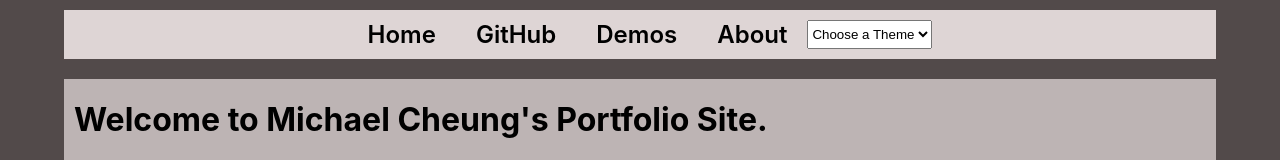
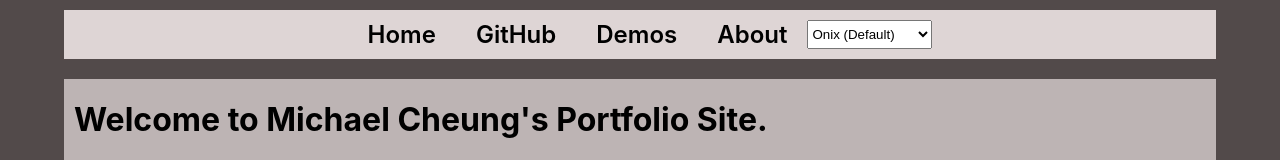
Before and after one commit to Michaelreforged/personal-site, a React (Create React App) app: page / in a window 1280 px wide. Shown: the top 160 px of the page. Built offline with nearby package versions, Linux system fonts and the light colour scheme.

Commit message:
dropdown changes

```diff
--- a/src/Components/ThemeDropDown.js
+++ b/src/Components/ThemeDropDown.js
@@ -2,30 +2,30 @@ import { useContext } from "react"
 import { ThemeContext } from "../Providers/ThemeProvider"
 
 const themes = [
-  'onix',
-  'houndour'
+ {disabled:'true', value:'',text:'Choose a Theme'},
+  {value:'onix', text:'Onix (Default)'},
+  {value:'houndour',text:'Houndour'}
 ]
 
 const ThemeDropDown = () =>{
-  const {setTheme} = useContext(ThemeContext)
+  const {theme, setTheme} = useContext(ThemeContext)
   const Options = ()=>(
-    themes.map((theme)=>{
+    themes.map(({value,text,disabled})=>{
       return(
-      <option value={theme} key={theme}>{theme}</option>
+      <option disabled={disabled} value={value} key={value}>{text}</option>
       )
     })
   )
 
-    const ChooseTheme =(e)=>{
-      console.log(e.target.value)
-      setTheme(e.target.value)
-      localStorage.setItem('theme', e.target.value)
-    }
+  const ChooseTheme =(e)=>{
+    console.log(e.target.value)
+    setTheme(e.target.value)
+    localStorage.setItem('theme', e.target.value)
+  }
 
   return(
     <>
-    <select onChange={ChooseTheme}>
-      <option value={null}>Choose a Theme</option>
+    <select value={theme} onChange={ChooseTheme}>
       <Options/>
     </select>
     </>
```
